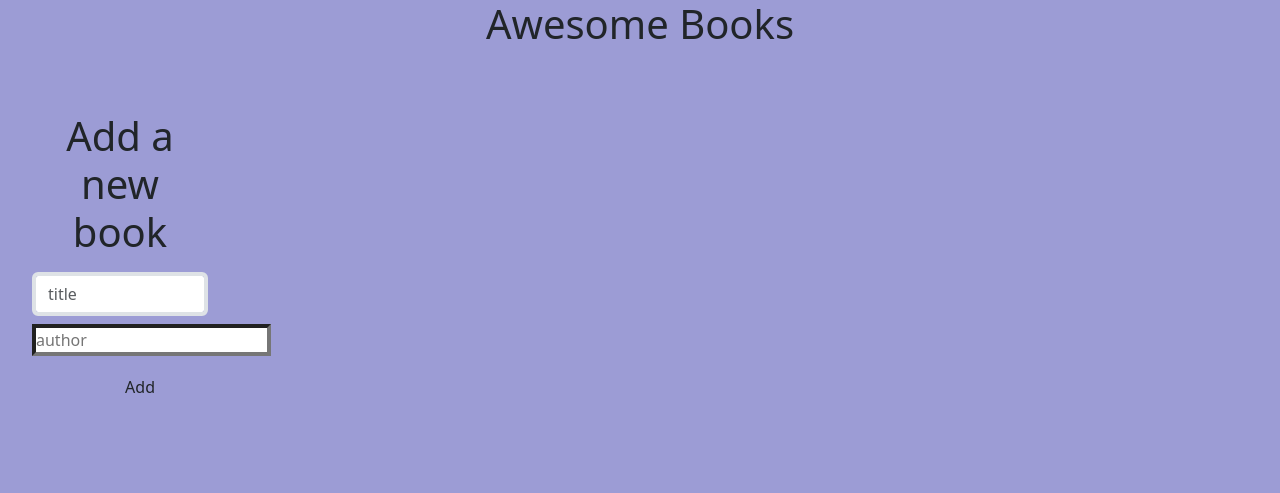
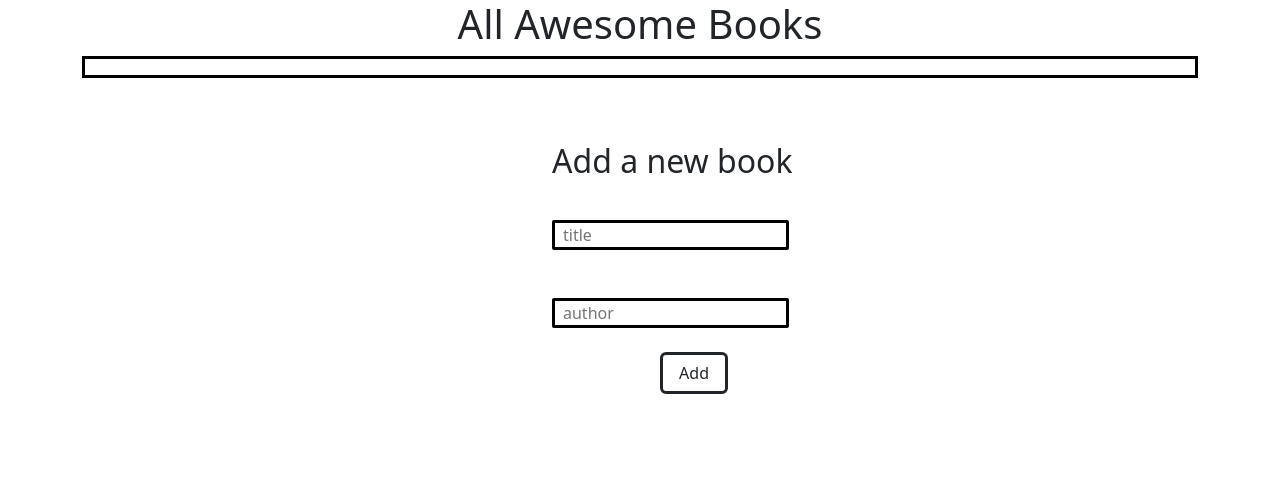
Before and after one commit to blessing-michael/books-claases, a website: page index.html in a window 1280 px wide. Drawn offline with nearby package versions, Linux system fonts and the light colour scheme.

Commit message:
Add style to book section in style.css

```diff
--- a/index.html
+++ b/index.html
@@ -17,32 +17,35 @@
     <main>
       <section id="list" class="h-40">
         <div class="container">
-        <h1 class="text-center mb-7">Awesome Books</h1>
-        <div class="table-container">
-          <div id="table"></div>
+        <h1 class="text-center mb-7">All Awesome Books</h1>
+        <div class="table-wrap">
+
+            <table class="table border-3 table-hover table-striped">
+            <tbody id="table"></tbody>
+          </table>
         </div>
         </div>
       </section>
 
       <section  class="h-40">
         <div
-          class="book-store"
+          class="book-store d-flex flex-column align-items-center"
         >
           <div class="form-container">
             <form id="form">
-              <h1 class="text-center">Add a new book</h1>
-              <div class="one">
+              <h2 class="form-h2">Add a new book</h2>
+              <div class="one mb-3 mt-4">
                 <input
                   type="text"
-                  class="form-control border-4 border-grey"
+                  class="form-input"
                   id="title"
                   placeholder="title"
                 />
               </div>
-              <div class="two">
+              <div class="two mb-3 mt-4">
                 <input
                   type="text"
-                  class="form border-4 border-grey"
+                  class="form-input"
                   id="author"
                   placeholder="author"
                 />
@@ -50,7 +53,7 @@
               <button
                 type="submit"
                 id="add-button"
-                class="btn btn-outline-grey border-5 mb-5 px-5 d-block ms-auto"
+                class="btn btn-outline-dark border-3 mb-3 px-3 d-block ms-auto"
               >
                 Add
               </button>
--- a/index.js
+++ b/index.js
@@ -18,14 +18,14 @@ class BookObj {
 
     this.books.forEach((book, index) => {
       const showRow = `
-      <div>
-        <p>${book.title} by ${book.author}</p>
-        <div >
+      <tr>
+        <td>${book.title} by ${book.author}</td>
+        <td  class="text-end">
           <button class="button" onclick="bookManager.deleteBook(${index})">
             Delete
           </button>
-        </div>
-      </div>
+        </td>
+      </tr>
     `;
       bookBody.insertAdjacentHTML('beforeend', showRow);
     });
--- a/style.css
+++ b/style.css
@@ -1,9 +1,11 @@
 body {
   margin: 0;
   padding: 0;
-  background-color: rgb(156, 156, 213);
+
 }
-
+.table-wrap{
+  border: 3px solid black;
+}
 * {
   margin: 0;
   padding: 0;
@@ -34,3 +36,13 @@
 .reader button {
   margin-bottom: 0.25rem;
 }
+.form-input{
+  border: 3px solid black;
+  border-radius: 2px;
+}
+.form-input::placeholder{
+  padding: 0.5rem;
+}
+.form-h2{
+  width: 260px;
+}
```
